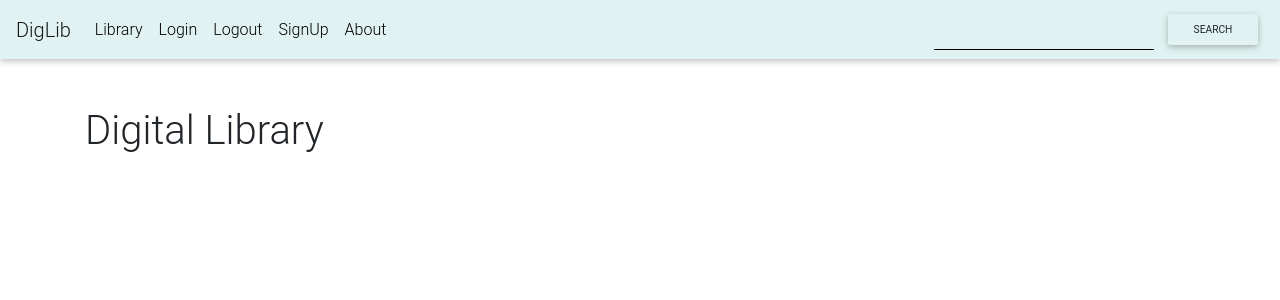
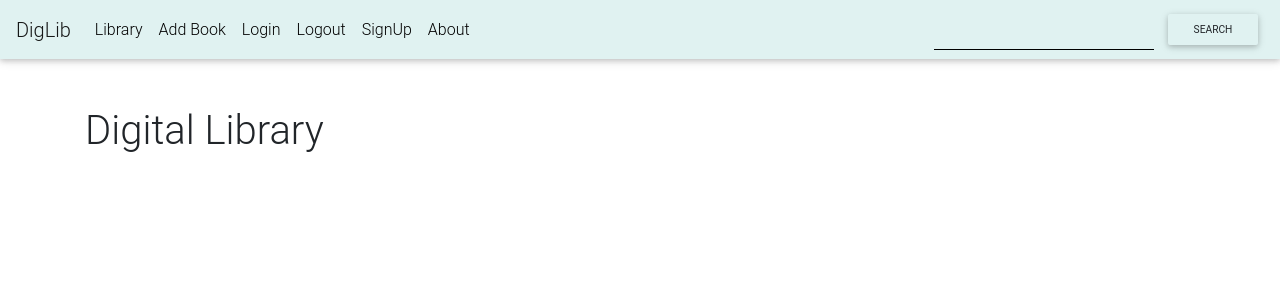
Before and after one commit to m3xan1k/flask-project, a Flask app: page / in a window 1280 px wide. Shown: the top 300 px of the page. Run offline with Flask 2, Linux system fonts and the light colour scheme; some libraries are stand-ins or nearby versions.

Commit message:
add books and authors

```diff
--- a/app.py
+++ b/app.py
@@ -13,7 +13,7 @@ db = SQLAlchemy(app)
 # Models
 books = db.Table('books',
     db.Column('book_id', db.Integer, db.ForeignKey('book.id'), primary_key=True),
-    db.Column('author_id', db.Integer, db.ForeignKey('author.id'), primary_key=True)
+    db.Column('author_id', db.Integer, db.ForeignKey('author.id'), primary_key=True),
 )
 
 class Author(db.Model):
@@ -21,9 +21,20 @@ class Author(db.Model):
     name = db.Column(db.String(120), nullable=False, unique=True)
     books = db.relationship('Book', secondary=books, lazy='subquery', backref=db.backref('authors', lazy=True))
 
+    def save(self):
+        db.session.add(self)
+        db.session.commit()
+
+    def has_book(self):
+        print(self.books)
+
 class Book(db.Model):
     id = db.Column(db.Integer, primary_key=True)
     name = db.Column(db.String(80), nullable=False)
+
+    def save(self):
+        db.session.add(self)
+        db.session.commit()
 
 class User(db.Model, UserMixin):
     id = db.Column(db.Integer, primary_key=True)
@@ -113,5 +124,40 @@ def logout():
     return redirect(url_for('index'))
 
 
+@app.route('/book/add', methods=['GET', 'POST'])
+def book_add():
+    form = BookForm(request.form)
+    if request.method == 'POST' and form.validate():
+        author = Author.query.filter_by(name=form.author_name.data).first()
+
+        if author:
+            books = list(map(lambda book: book.name, author.books))
+
+            if form.book_name.data not in books:
+
+                new_book = Book(name=form.book_name.data)
+                author.books.append(new_book)
+                author.save()
+
+                flash(f'{new_book.name} successfully added for {author.name}')
+                return redirect(url_for('index'))
+            else:
+                flash('This author already has this book')
+                return render_template('book_add.html', form=form)
+
+        else:
+            author = Author(name=form.author_name.data)
+            book = Book(name=form.book_name.data)
+            author.books.append(book)
+
+            author.save()
+            book.save()
+
+        flash(f'{book.name} successfully added for {author.name}')
+        return redirect(url_for('index'))
+
+    return render_template('book_add.html', form=form)
+
+
 if __name__ == '__main__':
     app.run(debug=True)
--- a/templates/includes/navbar.html
+++ b/templates/includes/navbar.html
@@ -18,6 +18,9 @@
       <li class="nav-item">
         <a class="nav-link" href="/">Library
         </a>
+      </li>
+      <li class="nav-item">
+        <a class="nav-link" href="/book/add">Add Book</a>
       </li>
       <li class="nav-item">
         <a class="nav-link" href="/login">Login</a>
```
Also changed, not shown: templates/book_add.html (added, +15 -0 lines).
